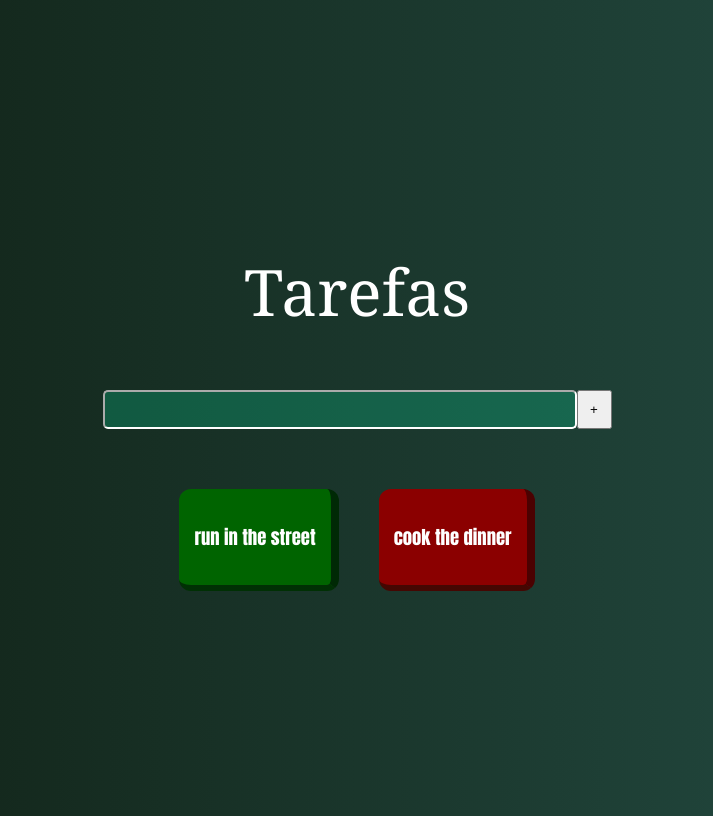
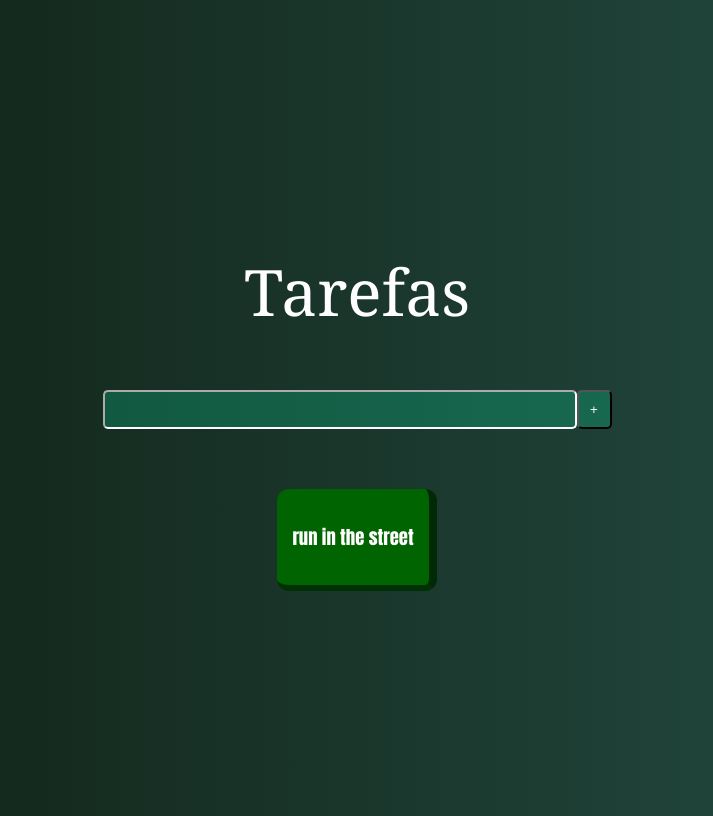
Before and after one commit to JoseCarlos-13/tarefas, a Vue app: page / in a window 1280 px wide. Shown: the whole page, without its empty margins (283-996 px from the left). Built offline with nearby package versions, Linux system fonts and the light colour scheme.

Commit message:
a barra de adicionar tarefas está funcionando

```diff
--- a/src/App.vue
+++ b/src/App.vue
@@ -1,7 +1,7 @@
 <template>
 	<div id="app">
 		<h1>Tarefas</h1>
-		<add-task></add-task>
+		<add-task @addItem="addOneTask"/>
 		<task-grid :tasks="tasks"/>
 	</div>
 </template>
@@ -20,10 +20,22 @@ export default {
         return{
             tasks: [
                 { name: "run in the street", pending: false},
-                { name: "cook the dinner", pending: true},
             ]
         }
-    }
+	},
+
+	methods: {
+		addOneTask(task){
+			const sameName = t => t.name === task.name
+			const reallyNew = this.tasks.filter(sameName).length == 0
+			if (reallyNew) {
+				this.tasks.push({
+					name: task.name,
+					pending: task.pending || true
+				})
+			}
+		}
+	}
 }
 </script>
 
--- a/src/components/addTask.vue
+++ b/src/components/addTask.vue
@@ -1,12 +1,26 @@
 <template>
     <div>
-        <input class="addTask" type="text"/><button class="addBtn">+</button>
+        <input class="addTask" v-model="taskName" @keyup.enter="add" type="text"/>
+        <button @click="add" class="addBtn" type="primary">+</button>
     </div>
 </template>
 
 <script>
 export default {
-    props: ['tasks']
+    props: ['tasks'],
+
+    data () {
+        return {
+            taskName: ''
+        }
+    },
+
+    methods: {
+        add () {
+            this.$emit("addItem", { name: this.taskName })
+            this.taskName = ''
+        }
+    }
 }
 </script>
 
@@ -25,5 +39,8 @@ export default {
     .addBtn{
         padding: 10px;
         width: 35px;
+        background-color: rgba(2, 255, 179, 0.212);
+        color: white;
+        border-radius: 5px;
     }
 </style>
```
